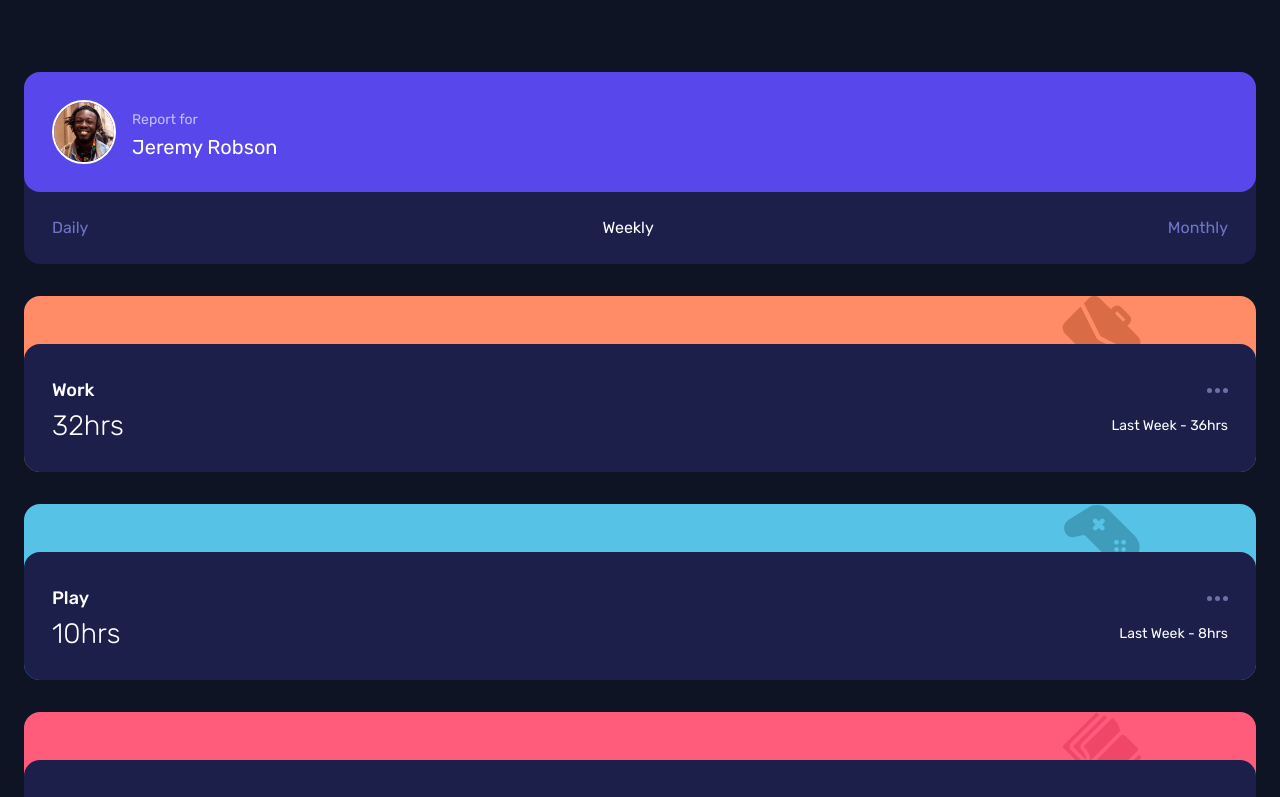
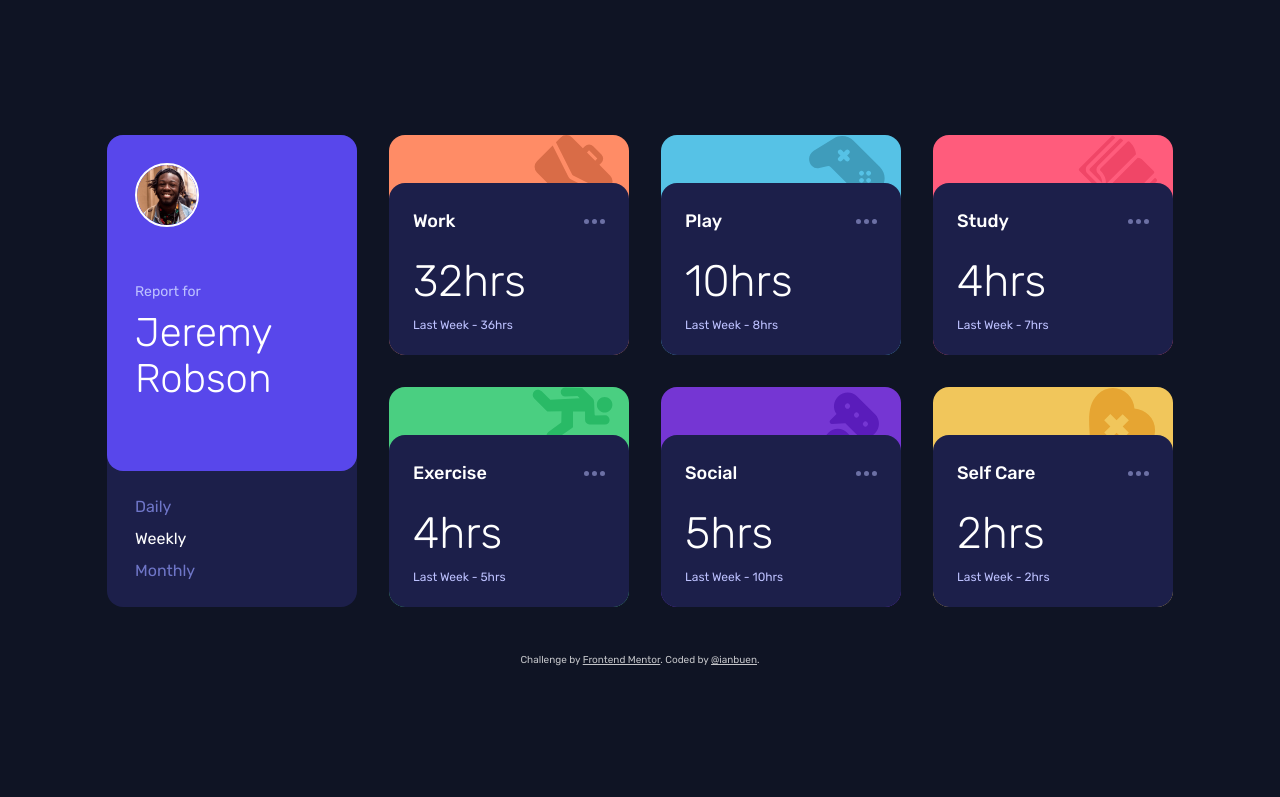
Before and after one commit to ianbuen/time-tracking-dashboard, a React (Vite) app: page / in a window 1280 px wide. Shown: the top 797 px of the page. Built offline with nearby package versions, Linux system fonts and the light colour scheme.

Commit message:
make desktop layout

```diff
--- a/src/components/Card.jsx
+++ b/src/components/Card.jsx
@@ -46,7 +46,7 @@ export const TimeCard = ({title, timeframes, state}) => {
 
   return (
     <div className="Card">
-      <div ref={refCard} className="TimeCard TimeCard_Hover">
+      <div ref={refCard} className="TimeCard">
         <h3>{title}</h3>
         <div className="ImageWrapper" onMouseOver={handleMouseOver} onMouseOut={handleMouseOut}>
           <img src={ellipsis} alt={'ellipsis'} />
--- a/src/styles/App.sass
+++ b/src/styles/App.sass
@@ -10,9 +10,19 @@
     padding: 4.5rem 1.5rem
     gap: 2rem
 
+    @include width(720)
+        padding: 0
+        place-content: center
+        grid-template-columns: repeat(2, auto)
+        grid-template-rows: repeat(2, min-content)
+
 .App__Cards
     display: grid
     gap: 2rem
+
+    @include width(720)
+        grid-template-columns: repeat(3, minmax(0, 1fr))
+        grid-column: 2
 
 .Attribution
     padding-top: 1rem
@@ -20,5 +30,9 @@
     font-size: .625rem
     opacity: 0.75
 
+    @include width(720)
+        grid-row: 2
+        grid-column: span 2
+
     a
         color: white
--- a/src/styles/Card.sass
+++ b/src/styles/Card.sass
@@ -6,12 +6,23 @@
     background: $dark_blue
     border-radius: 1rem
 
+    @include width(720)
+        grid-template-rows: auto min-content
+        height: auto
+        max-width: 250px
+
+
 .Menu__Items
     display: grid
     grid-auto-flow: column
     justify-content: space-between
     padding: 1.75rem
     color: $desat_blue
+
+    @include width(720)
+        grid-auto-flow: row
+        grid-auto-rows: min-content
+        gap: 1rem
 
     h2
         transition: color 200ms linear
@@ -33,11 +44,20 @@
     padding: 1.75rem
     border-radius: 1rem
 
+    @include width(720)
+        grid-template-rows: repeat(2, auto)
+        grid-template-columns: 1fr
+        height: auto
+        align-content: start
+
     img
         grid-row: span 2
         height: 4rem
         border: 2px solid white
         border-radius: 50%
+
+        @include width(720)
+            margin-bottom: 3rem
 
     p
         font-size: 0.875rem
@@ -46,6 +66,11 @@
 
     h1
         font-size: 1.25rem
+        font-weight: 300
+        line-height: 1.15
+
+        @include width(720)
+            font-size: 2.5rem
 
 
 .TimeCard
@@ -57,6 +82,11 @@
     padding: 2rem 1.75rem
     align-items: center
     gap: .5rem
+
+    @include width(720)
+        padding: 1rem 1.5rem 1.5rem
+        row-gap: 1rem
+        column-gap: 2rem
 
     &:hover
         transition: background 200ms linear
@@ -85,14 +115,24 @@
         font-size: 1.75rem
         font-weight: 300
 
+        @include width(720)
+            font-size: 2.75rem
+
     p
         font-size: .875rem
         justify-self: end
+        color: $pale_blue
+
+        @include width(720)
+            grid-column: span 2
+            justify-self: start
+            font-size: .75rem
 
 
 .Card
     border-radius: 1rem
     padding-top: 3rem
+    width: 240px
 
 .Card:nth-of-type(1)
     background: url('../assets/icon-work.svg') $orange no-repeat
--- a/src/styles/_utility.sass
+++ b/src/styles/_utility.sass
@@ -12,5 +12,5 @@ $yellow: hsl(43, 84%, 65%)
 
 
 @mixin width($width)
-    @media screen and ( max-width: $width ) and (orientation: landscape)
+    @media screen and ( min-width: #{$width}px) and (orientation: landscape)
         @content
```
